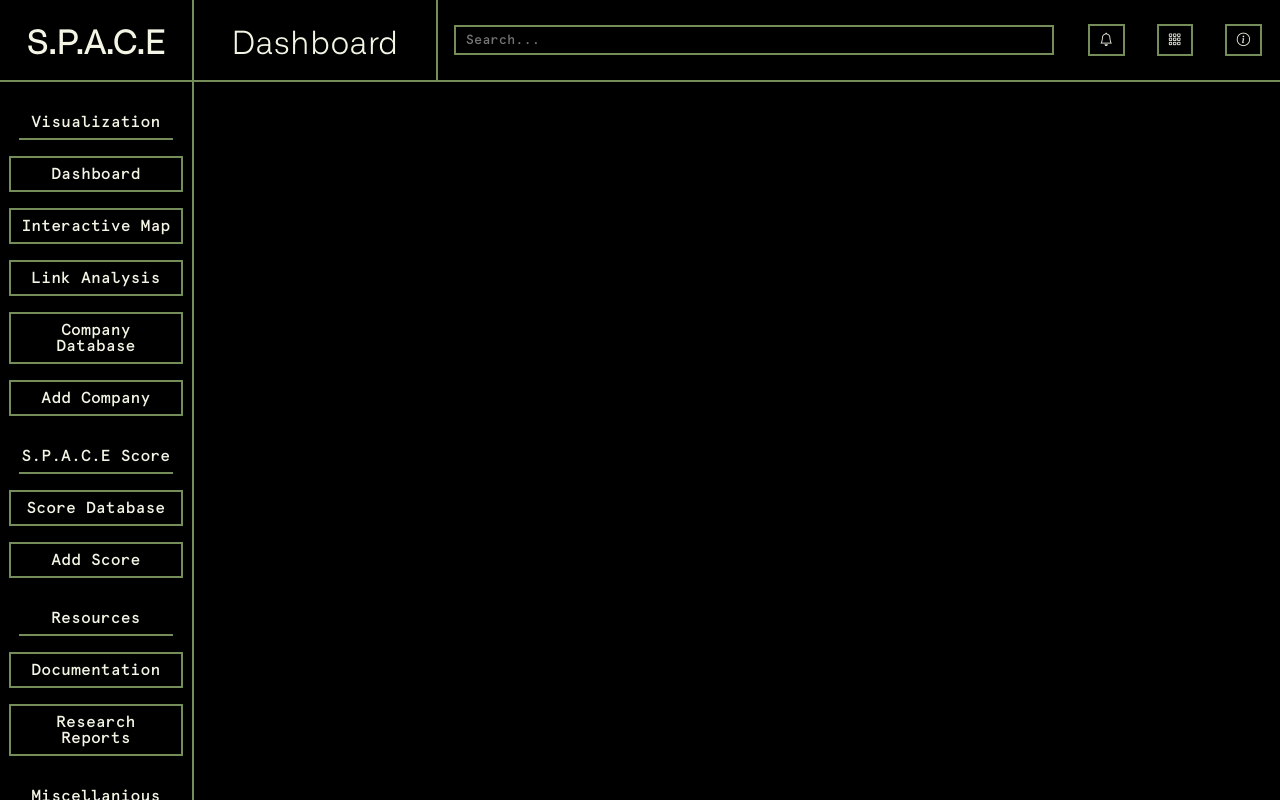
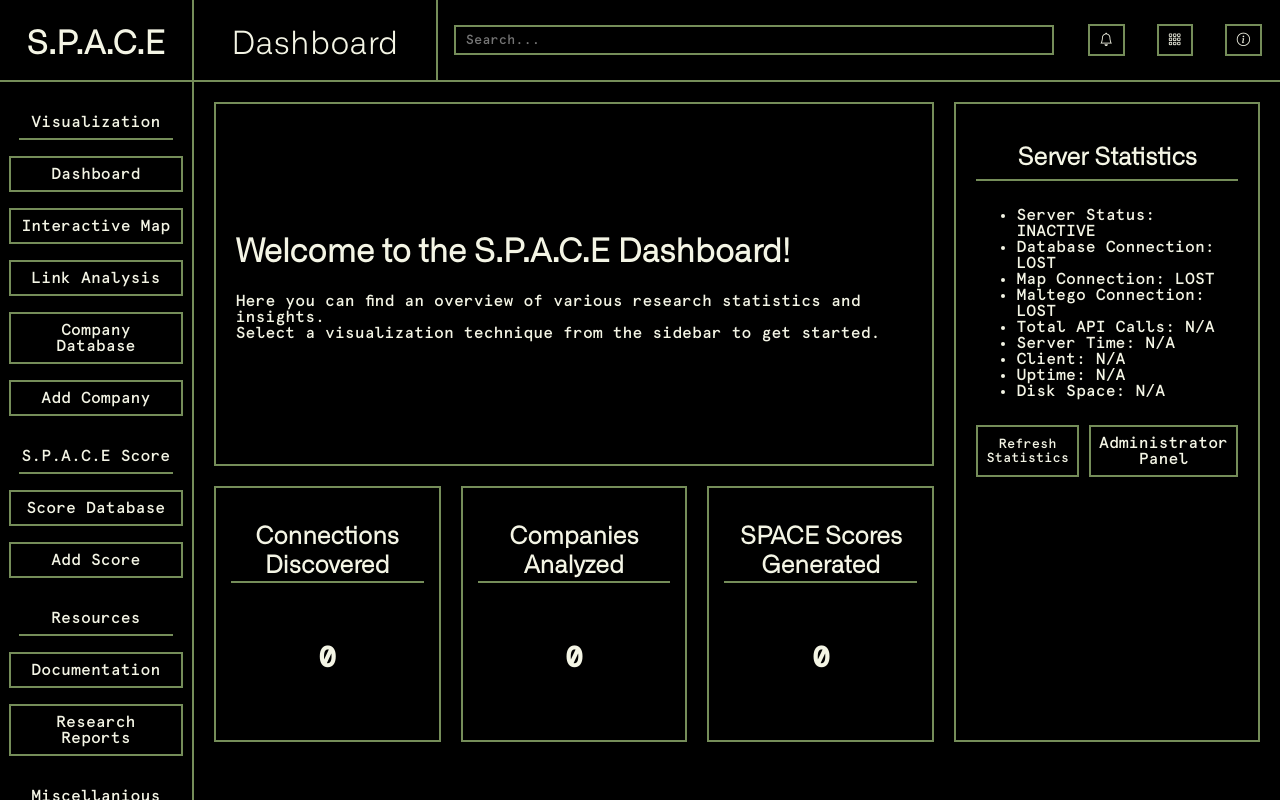
Before and after one commit to Cobo04/FA25-IUB-Diplomacy-Lab, a Flask app: page /dashboard in a window 1280 px wide. Run offline with Flask 2, Linux system fonts and the light colour scheme; the visitor is signed in with stand-in values (Sample User, id 1).

Commit message:
dashboard landing page working with css updates

```diff
--- a/flaskapp/secret.txt
+++ b/flaskapp/secret.txt
@@ -1 +1 @@
-8ce165bd7de8c755350d7d02d360e6592defe0a56d43cc64e31eb6960be74ffb
+1e9cc37678c0112d7a394909256c2a5998a6e57e2b0d82209900e1456e51b7eb
--- a/flaskapp/static/css/style.css
+++ b/flaskapp/static/css/style.css
@@ -339,7 +339,7 @@ body.with-preloader{
     width: 85%;
     height: 100%;
     display: flex;
-    flex-direction: row;
+    flex-direction: column;
     align-items: top;
     justify-content: top;
 }
@@ -427,3 +427,143 @@ body.with-preloader{
     align-items: center;
     justify-content: center;
 }
+
+.dashboard-grid {
+    display: flex;
+    gap: 20px;
+    padding: 20px;
+    height: 80%;
+    color: var(--themeTan);
+    font-family: var(--font-apercu);
+}
+
+/* Left section (main grid) */
+.main-grid {
+  display: flex;
+  flex-direction: column;
+  flex: 3;
+  gap: 20px;
+}
+
+/* Welcome box */
+.welcome-box {
+  flex: 1;
+  border: 2px solid black;
+  padding: 20px;
+  display: flex;
+  flex-direction: column;
+  justify-content: center;
+  border: 2px solid var(--themeOlive);
+  color: var(--themeTan);
+}
+
+/* Stats row */
+.stats-row {
+  display: flex;
+  justify-content: space-between;
+  gap: 20px;
+  height: 40%;
+}
+
+.stat-box {
+    flex: 1;
+    padding: 15px;
+    text-align: center;
+    border: 2px solid var(--themeOlive);
+    color: var(--themeTan);
+    /* layout so title stays at top and number centers in remaining space */
+    display: flex;
+    flex-direction: column;
+    box-sizing: border-box;
+    min-height: 8rem;
+}
+
+/* keep the title pinned to the top for stat boxes (only targets titles inside stat-box) */
+.stat-box > .side-box-title {
+    margin-bottom: 0.5rem;
+    /* keep visual style but don't let it absorb vertical centering */
+    padding-bottom: 0.25rem;
+}
+
+/* Right section (server stats/logs) */
+.side-box {
+  flex: 1;
+  border: 2px solid black;
+  padding: 20px;
+  display: flex;
+  flex-direction: column;
+  justify-content: flex-start;
+  border: 2px solid var(--themeOlive);
+  color: var(--themeTan);
+}
+
+.welcome-text {
+    font-family: var(--font-a1);
+    font-size: 2rem;
+    margin-bottom: 10px;
+}
+
+.welcome-subtext {
+    font-family: var(--font-apercu);
+    font-size: 1rem;
+    margin-bottom: 20px;
+}
+
+.side-box-title {
+    font-family: var(--font-a1);
+    font-size: 1.5rem;
+    margin-bottom: 10px;
+    text-align: center;
+    border-bottom: 2px solid var(--themeOlive);
+    padding-bottom: 10px;
+}
+
+.stat-number {
+    font-size: 1.8rem;
+    margin: 0;
+    font-family: var(--font-apercu);
+    color: var(--themeTan);
+    /* center the number in the remaining vertical space */
+    display: flex;
+    align-items: center;
+    justify-content: center;
+    flex: 1 1 auto;
+}
+
+.buttonGroup {
+    display: flex;
+    gap: 10px;
+    margin-top: 10px;
+    flex-direction: row;
+}
+
+.refresh-button {
+    border: 2px solid var(--themeOlive);
+    background-color: var(--themeBlack);
+    font-family: var(--font-apercu);
+    color: var(--themeTan);
+    width: 50%;
+    padding: 0.5rem;
+}
+
+.refresh-button:hover {
+    background-color: var(--themeOlive);
+    color: var(--themeBlack);
+    cursor: pointer;
+}
+
+.admin-link {
+    font-family: var(--font-apercu);
+    color: var(--themeTan);
+    text-decoration: none;
+    border: 2px solid var(--themeOlive);
+    text-align: center;
+    padding: 0.5rem;
+    width: 50%;
+}
+
+.admin-link:hover {
+    background-color: var(--themeOlive);
+    color: var(--themeBlack);
+    cursor: pointer;
+}
--- a/flaskapp/templates/dashboard.html
+++ b/flaskapp/templates/dashboard.html
@@ -1,59 +1,49 @@
-{% extends "base.html" %}
+{% extends "dashboard_template.html" %}
 
 {% block title %}Dashboard{% endblock %}
 
-{% block content %}
+{% block dashboard_content %}
 
-<div class="dashboardContainer">
+<div class="dashboard-grid">
+    <div class="main-grid">
+        <div class="welcome-box">
+            <h1 class="welcome-text">Welcome to the S.P.A.C.E Dashboard!</h1>
+            <p class="welcome-subtext">Here you can find an overview of various research statistics and insights.<br>Select a visualization technique from the sidebar to get started.</p>
 
-    <div class="sidebar">
-        <div class="sidebarUpperContainer">
-            <div class="sidebarTitle"><strong>S.P.A.C.E</strong></div>
         </div>
-
-        <div class="sidebarLowerContainer">
-            <div class="sidebarSectionTitle">Visualization</div>
-            <a href="" class="sidebarLink">Dashboard</a>
-            <a href="" class="sidebarLink">Interactive Map</a>
-            <a href="" class="sidebarLink">Link Analysis</a>
-            <a href="" class="sidebarLink">Company Database</a>
-            <a href="" class="sidebarLink">Add Company</a>
-
-            <div class="sidebarSectionTitle">S.P.A.C.E Score</div>
-            <a href="" class="sidebarLink">Score Database</a>
-            <a href="" class="sidebarLink">Add Score</a>
-
-            <div class="sidebarSectionTitle">Resources</div>
-            <a href="https://github.com/Cobo04/FA25-IUB-Diplomacy-Lab" class="sidebarLink">Documentation</a>
-            <a href="{{ url_for('documents') }}" class="sidebarLink">Research Reports</a>
-
-            <div class="sidebarSectionTitle">Miscellanious</div>
-            <a href="" class="sidebarLink">Settings</a>
-            <a href="{{ url_for('render_index') }}" class="sidebarLink">Logout</a>
+        <div class="stats-row">
+            <div class="stat-box">
+                <h1 class="side-box-title">Connections Discovered</h1>
+                <h2 class="stat-number">0</h2>
+            </div>
+            <div class="stat-box">
+                <h1 class="side-box-title">Companies Analyzed</h1>
+                <h2 class="stat-number">0</h2>
+            </div>
+            <div class="stat-box">
+                <h1 class="side-box-title">SPACE Scores Generated</h1>
+                <h2 class="stat-number">0</h2>
+            </div>
         </div>
     </div>
 
-    <div class="mainContent">
-
-        <div class="mainContentUpperContainer">
-
-            <div class="mainContentTitle">Dashboard</div>
-
-            <div class="mainContentSearchContainer">
-                <input type="text" class="mainContentSearchBar" placeholder="Search...">
-                <!-- <button class="mainContentSearchButton"><i class="bi bi-send"></i></button> -->
-            </div>
-
-            <div class="mainContentButtonContainer">
-                <button class="mainContentButton"><i class="bi bi-bell"></i></button>
-                <button class="mainContentButton"><i class="bi bi-grid-3x3-gap"></i></button>
-                <button class="mainContentButton"><i class="bi bi-info-circle"></i></button>
-            </div>
-
+    <div class="side-box">
+        <h1 class="side-box-title">Server Statistics</h1>
+        <ul class="stats-list">
+            <li class="stats-item">Server Status: INACTIVE</li>
+            <li class="stats-item">Database Connection: LOST</li>
+            <li class="stats-item">Map Connection: LOST</li>
+            <li class="stats-item">Maltego Connection: LOST</li>
+            <li class="stats-item">Total API Calls: N/A</li>
+            <li class="stats-item">Server Time: N/A</li>
+            <li class="stats-item">Client: N/A</li>
+            <li class="stats-item">Uptime: N/A</li>
+            <li class="stats-item">Disk Space: N/A</li>
+        </ul>
+        <div class="buttonGroup">
+            <button class="refresh-button" onclick="location.reload();">Refresh Statistics</button>
+            <a class="admin-link" href="">Administrator Panel</a>
         </div>
-
     </div>
-
 </div>
-
 {% endblock %}
--- /dev/null
+++ b/flaskapp/templates/dashboard_template.html
@@ -0,0 +1,62 @@
+{% extends "base.html" %}
+
+{% block title %}Dashboard{% endblock %}
+
+{% block content %}
+
+<div class="dashboardContainer">
+
+    <div class="sidebar">
+        <div class="sidebarUpperContainer">
+            <div class="sidebarTitle"><strong>S.P.A.C.E</strong></div>
+        </div>
+
+        <div class="sidebarLowerContainer">
+            <div class="sidebarSectionTitle">Visualization</div>
+            <a href="" class="sidebarLink">Dashboard</a>
+            <a href="" class="sidebarLink">Interactive Map</a>
+            <a href="" class="sidebarLink">Link Analysis</a>
+            <a href="" class="sidebarLink">Company Database</a>
+            <a href="" class="sidebarLink">Add Company</a>
+
+            <div class="sidebarSectionTitle">S.P.A.C.E Score</div>
+            <a href="" class="sidebarLink">Score Database</a>
+            <a href="" class="sidebarLink">Add Score</a>
+
+            <div class="sidebarSectionTitle">Resources</div>
+            <a href="https://github.com/Cobo04/FA25-IUB-Diplomacy-Lab" class="sidebarLink">Documentation</a>
+            <a href="{{ url_for('documents') }}" class="sidebarLink">Research Reports</a>
+
+            <div class="sidebarSectionTitle">Miscellanious</div>
+            <a href="" class="sidebarLink">Settings</a>
+            <a href="" class="sidebarLink">Administrator Panel</a>
+            <a href="{{ url_for('render_index') }}" class="sidebarLink">Logout</a>
+        </div>
+    </div>
+
+    <div class="mainContent">
+
+        <div class="mainContentUpperContainer">
+
+            <div class="mainContentTitle">Dashboard</div>
+
+            <div class="mainContentSearchContainer">
+                <input type="text" class="mainContentSearchBar" placeholder="Search...">
+                <!-- <button class="mainContentSearchButton"><i class="bi bi-send"></i></button> -->
+            </div>
+
+            <div class="mainContentButtonContainer">
+                <button class="mainContentButton"><i class="bi bi-bell"></i></button>
+                <button class="mainContentButton"><i class="bi bi-grid-3x3-gap"></i></button>
+                <button class="mainContentButton"><i class="bi bi-info-circle"></i></button>
+            </div>
+
+        </div>
+
+        {%block dashboard_content %}{% endblock %}
+
+    </div>
+
+</div>
+
+{% endblock %}
```
